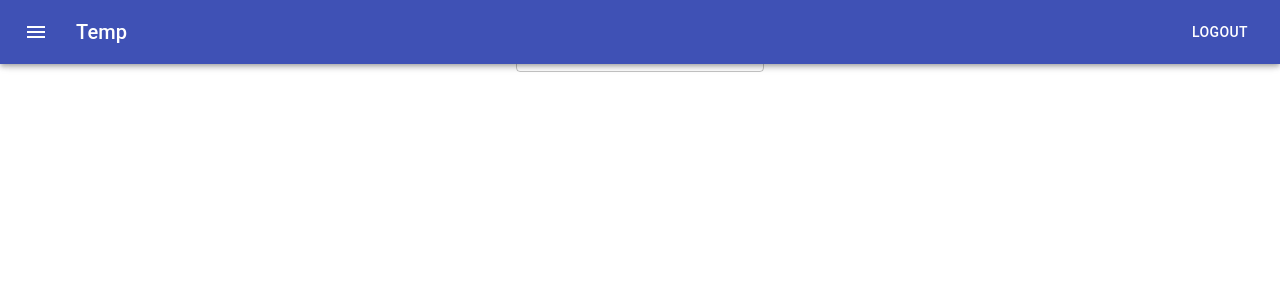
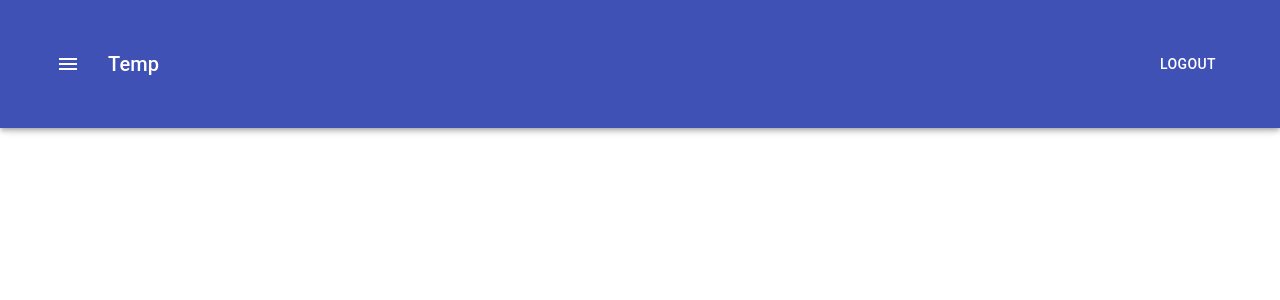
Before and after one commit to Tarun047/ZeMoSo-Assignments, a React (Create React App) app in the folder React-Practice/resumemaker/: page / in a window 1280 px wide. Shown: the top 300 px of the page. Built offline with nearby package versions, Linux system fonts and the light colour scheme.

Commit message:
Auto Commit by Script

```diff
--- a/React-Practice/resumemaker/src/App.js
+++ b/React-Practice/resumemaker/src/App.js
@@ -8,9 +8,14 @@ import BasicForm from './FormMaker/BasicFormMaker';
 const useStyles = makeStyles(
   theme=>(
     {
-      appBarRoot:
+      main:
       {
-        flexGrow: 1,
+        padding:32,
+      },
+      appBar:
+      {
+        flexGrow:1,
+        padding:32,
       },
       root:
       {
@@ -33,8 +38,8 @@ function App() {
   const classes = useStyles();
 
   return (
-        <Container maxWidth="sm">
-          <AppBar className={classes.appBarRoot}>
+        <Container maxWidth="sm" className={classes.main}>
+          <AppBar className={classes.appBar}>
             <Toolbar>
               <IconButton edge="start" className={classes.menuButton} color="inherit" aria-label="menu">
                 <MenuIcon />
```
